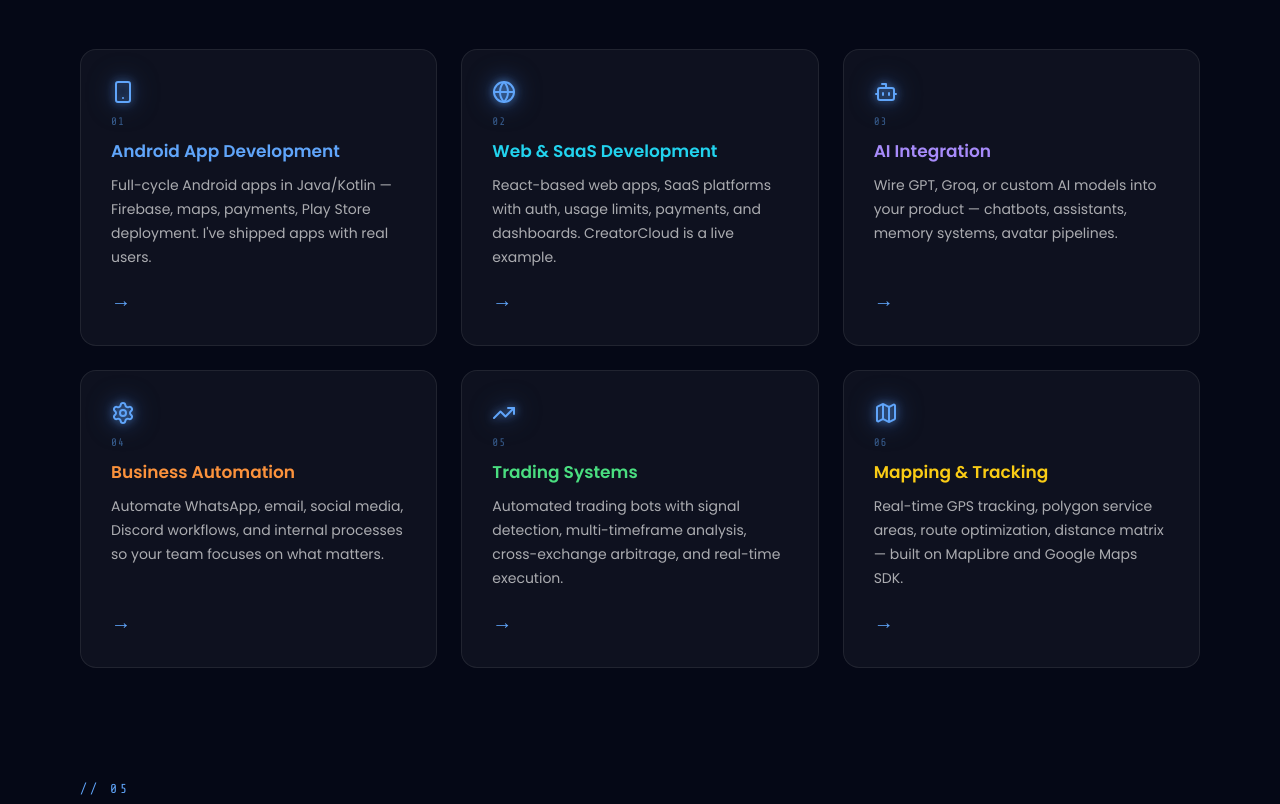
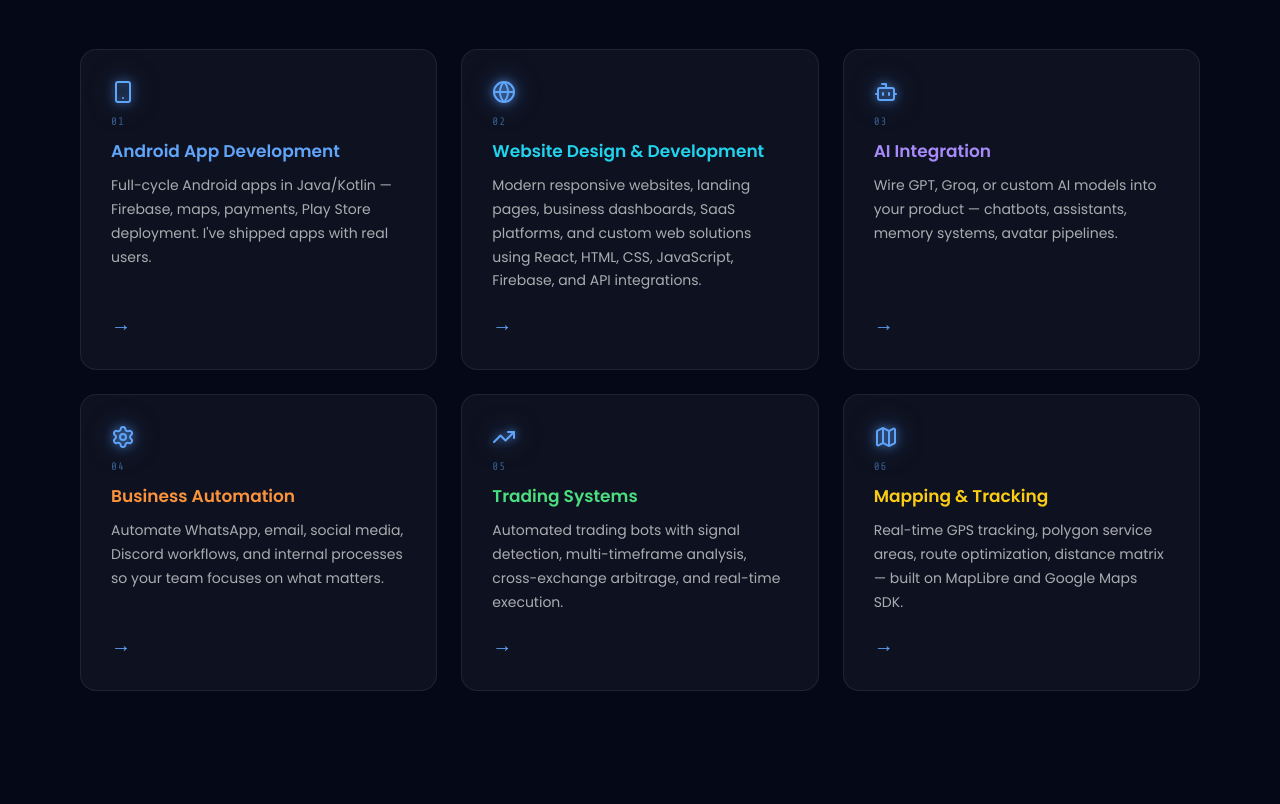
Before and after one commit to gpttabrez/creatorcloud-blog, a Next.js app: page /tabrez-pasha-n in a window 1280 px wide. Shown: the part 4100-4904 px from the top of the page. Built offline with nearby package versions, Linux system fonts and the light colour scheme.

Commit message:
Added website design and development service card

```diff
--- a/app/tabrez-pasha-n/page.tsx
+++ b/app/tabrez-pasha-n/page.tsx
@@ -67,7 +67,12 @@ const SKILLS = [
 
 const SERVICES = [
   { icon:<Smartphone className="tp-glow-icon" size={24} />, color:"#60a5fa",title:"Android App Development",  desc:"Full-cycle Android apps in Java/Kotlin — Firebase, maps, payments, Play Store deployment. I've shipped apps with real users." },
-  { icon:<Globe className="tp-glow-icon" size={24} />, color:"#22d3ee",title:"Web & SaaS Development",   desc:"React-based web apps, SaaS platforms with auth, usage limits, payments, and dashboards. CreatorCloud is a live example." },
+  {
+  icon:<Globe className="tp-glow-icon" size={24} />,
+  color:"#22d3ee",
+  title:"Website Design & Development",
+  desc:"Modern responsive websites, landing pages, business dashboards, SaaS platforms, and custom web solutions using React, HTML, CSS, JavaScript, Firebase, and API integrations."
+},
   { icon:<Bot className="tp-glow-icon" size={24} />, color:"#a78bfa",title:"AI Integration",           desc:"Wire GPT, Groq, or custom AI models into your product — chatbots, assistants, memory systems, avatar pipelines." },
   { icon:<Settings className="tp-glow-icon" size={24} />, color:"#fb923c",title:"Business Automation",      desc:"Automate WhatsApp, email, social media, Discord workflows, and internal processes so your team focuses on what matters." },
   { icon:<TrendingUp className="tp-glow-icon" size={24} />, color:"#4ade80",title:"Trading Systems",          desc:"Automated trading bots with signal detection, multi-timeframe analysis, cross-exchange arbitrage, and real-time execution." },
```
